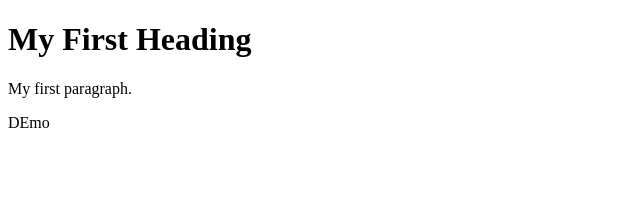
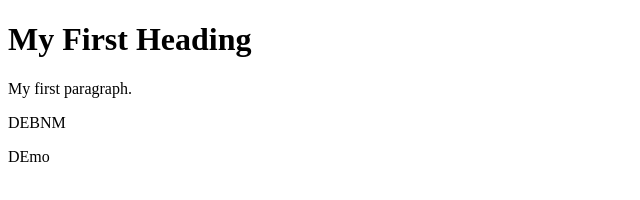
Before and after one commit to Dipali2011/DEF, a plain HTML site: page index.html in a window 1280 px wide. Shown: the full height of the page, 0-640 px from the left. Drawn offline with Linux system fonts and the light colour scheme.

Commit message:
new branch

```diff
--- a/index.html
+++ b/index.html
@@ -4,6 +4,7 @@
 
 <h1>My First Heading</h1>
 <p>My first paragraph.</p>
+<p>DEBNM</p>
 <P>DEmo</>
 </body>
 </html>
```
